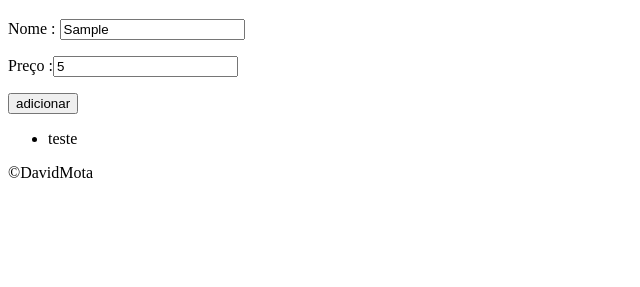
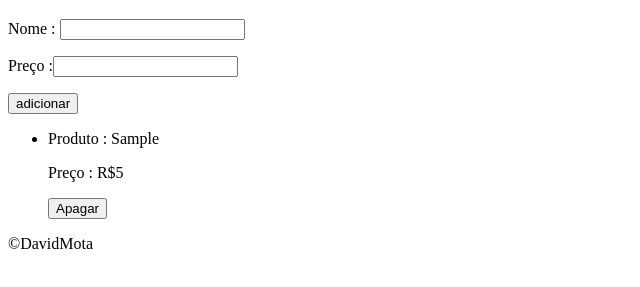
Before and after one commit to davidmota95/novo_desafio, a plain HTML site: page index.html in a window 1280 px wide. Both pictures are taken after typing "Sample", "5" into the empty fields and a click on the button "adicionar". Shown: the part 61-348 px from the top of the page, without its empty margins (0-640 px from the left). Drawn offline with Linux system fonts and the light colour scheme.

Commit message:
cira lista e botão de apagar

```diff
--- a/index.html
+++ b/index.html
@@ -24,9 +24,7 @@
 
         </div>
         <div>
-            <ul id="ulista">
-                <li>teste</li>
-            </ul>
+            <ul id="ulista"></ul>
         </div>
 
     </section>
--- a/index.js
+++ b/index.js
@@ -5,4 +5,21 @@ btnadd.addEventListener("click", adicionar);
 function adicionar() {
   if (nome.value == "" || preco.value <= 0)
     window.alert("[erro] campo nao preenchido");
+  else {
+    let ulista = window.document.getElementById("ulista");
+    let lista = window.document.createElement("li");
+    let btndell = window.document.createElement("button");
+    btndell.textContent = "Apagar";
+
+    btndell.addEventListener("click", deletar);
+    function deletar() {
+      lista.remove();
+    }
+
+    ulista.appendChild(lista);
+    lista.innerHTML = `Produto : ${nome.value} <p>Preço :  R$${preco.value}`;
+    lista.appendChild(btndell);
+  }
+  nome.value = ``;
+  preco.value = ``;
 }
```
